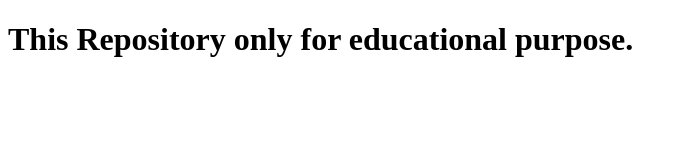
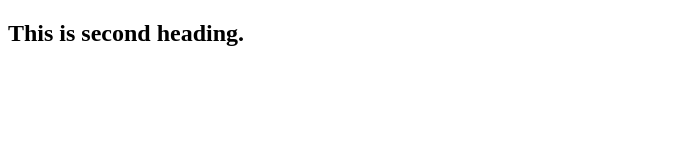
Before and after one commit to samemajoya/Github-Tuitorial, a plain HTML site: page index.html in a window 1280 px wide. Shown: the whole page, without its empty margins (0-687 px from the left). Drawn offline with Linux system fonts and the light colour scheme.

Commit message:
Add second heading and comment first comment.
Add second heading and comment first comment

```diff
--- a/index.html
+++ b/index.html
@@ -6,6 +6,8 @@
     <title>This Repository only for educational purpose.</title>
 </head>
 <body>
-    <h1>This Repository only for educational purpose.</h1>
+    <!--<h1>This Repository only for educational purpose.</h1>-->
+
+    <h2>This is second heading.</h2>
 </body>
 </html>
```
